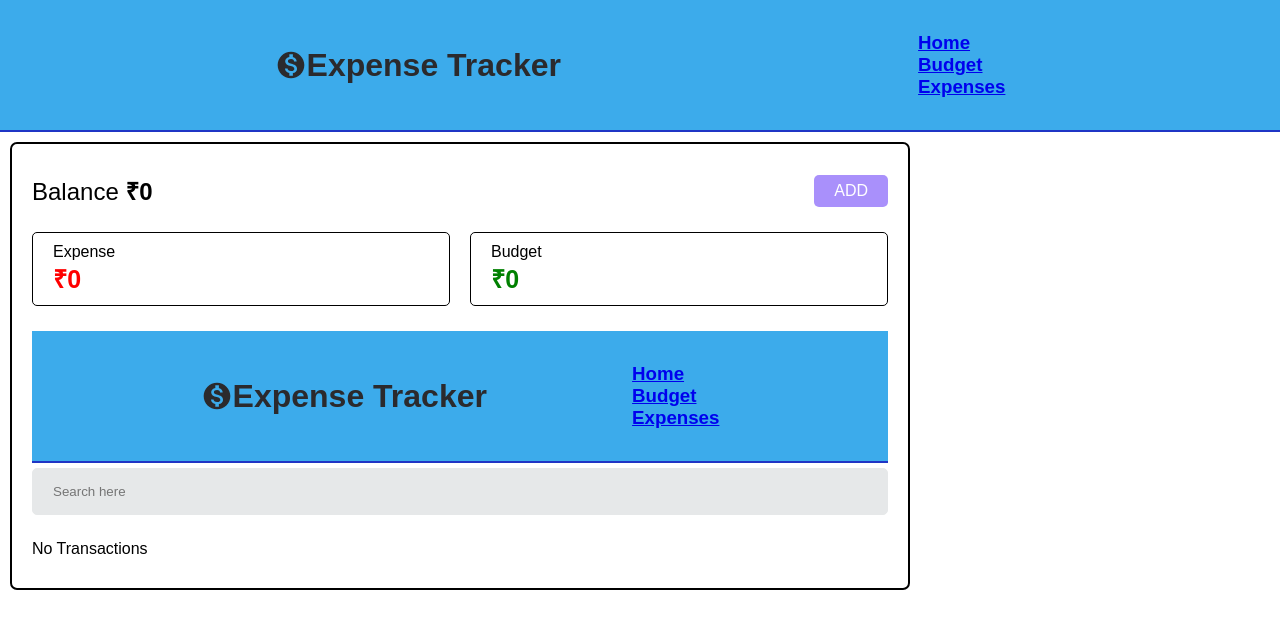
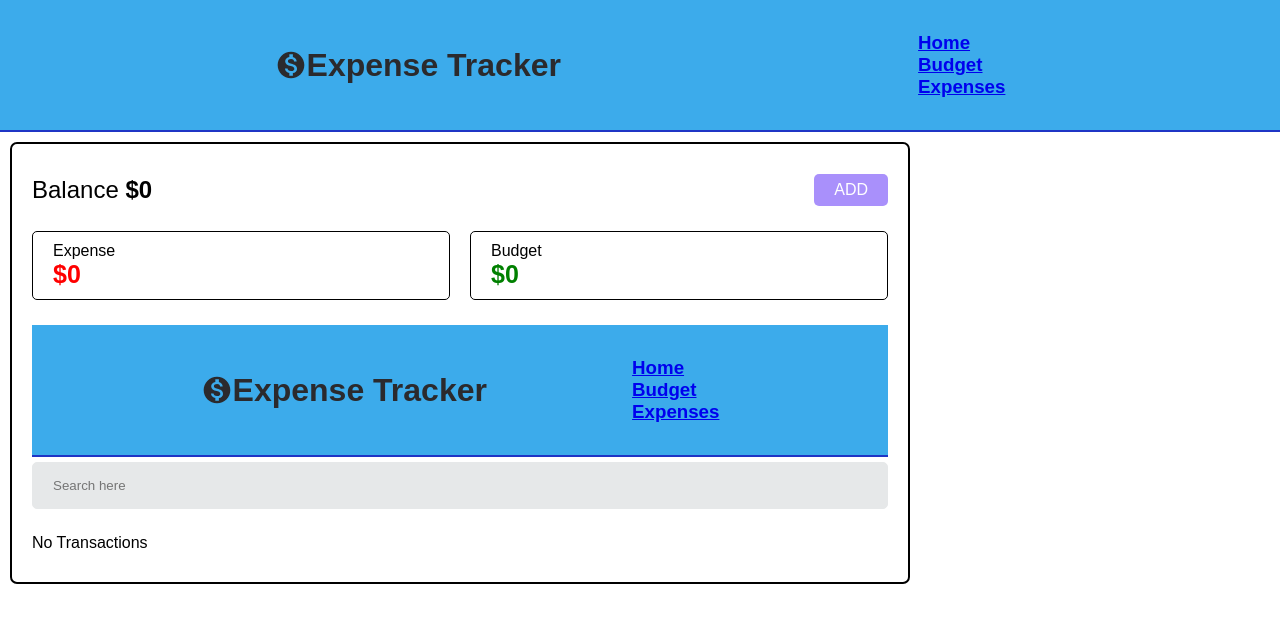
Before and after one commit to axgracia/finalFrontEnd, a React (Vite) app: page / in a window 1280 px wide. Shown: the top 628 px of the page. Built offline with nearby package versions, Linux system fonts and the light colour scheme.

Commit message:
made CSS changes

```diff
--- a/src/components/OverviewComponent.jsx
+++ b/src/components/OverviewComponent.jsx
@@ -32,7 +32,7 @@ const OverviewComponent = ({ toggle, setToggle, income, expense }) => {
   return (
     <Container>
       <Balance>
-        Balance <span>₹{bal}</span>
+        Balance <span>${bal}</span>
       </Balance>
       <AddBtn onClick={() => setToggle(!toggle)}>
         {toggle ? "Cancel" : "Add"}
--- a/src/components/Tracker.jsx
+++ b/src/components/Tracker.jsx
@@ -110,11 +110,11 @@ const Tracker = () => {
 
           <TransactionDetails>
             <ExpenseBox isExpense>
-              Expense <span>₹{expense}</span>
+              Expense <span>${expense}</span>
             </ExpenseBox>
 
             <IncomeBox>
-              Budget <span>₹{income}</span>
+              Budget <span>${income}</span>
             </IncomeBox>
           </TransactionDetails>
 
--- a/src/components/TransactionItem.jsx
+++ b/src/components/TransactionItem.jsx
@@ -5,7 +5,7 @@ const Item = styled.div`
   justify-content: space-between;
   align-items: center;
   border: 1px solid #e6e8e9;
-  background-color: #2090d0;
+  background-color: #3cabeb;
   border-radius: 5px;
   padding: 10px 20px;
   border-right: 5px solid ${(props) => (props.isExpense ? "red" : "green")};
@@ -14,7 +14,7 @@ const Item = styled.div`
 `;
 
 const RemoveButton = styled.button`
-  background-color: #44E610;
+  background-color: #a990fb;
   color: white;
   border: none;
   padding: 5px 10px;
@@ -28,7 +28,7 @@ const TransactionItem = ({ transaction, removeTransaction }) => {
   return (
     <Item isExpense={transaction?.transType === "expense"}>
       <span>{transaction.details}</span>
-      <span>₹{transaction.amount}</span>
+      <span>${transaction.amount}</span>
       <RemoveButton onClick={() => removeTransaction(transaction.id)}>
         Remove
       </RemoveButton>
```
